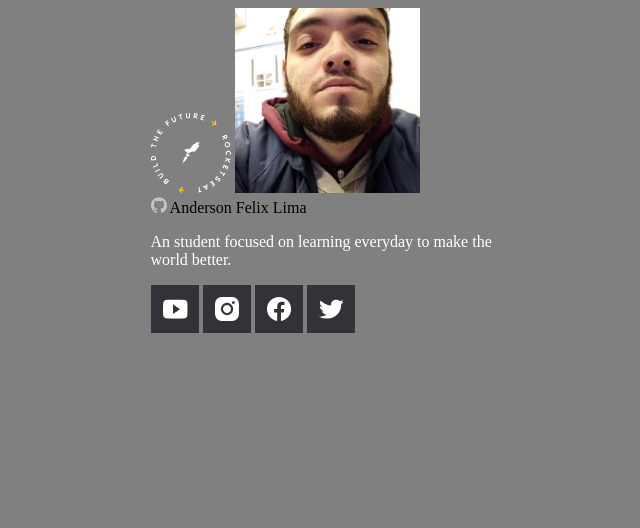
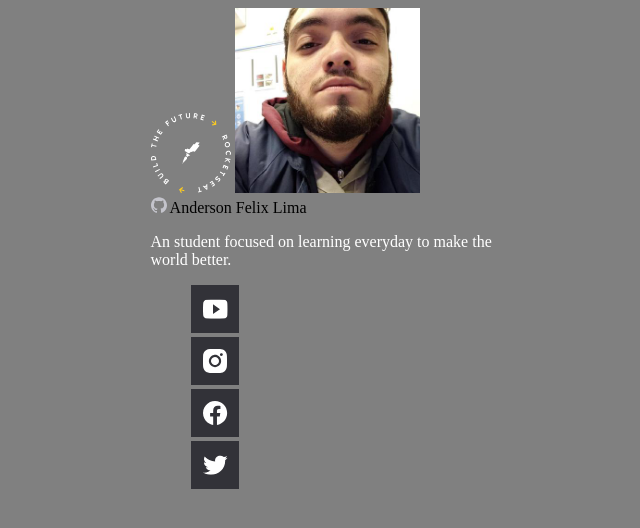
Before and after one commit to andersonfelix013/teste-nlw, a plain HTML site: page index.html in a window 1280 px wide. Shown: the whole page, without its empty margins (302-942 px from the left). Drawn offline with Linux system fonts and the light colour scheme.

Commit message:
Creating lists to organize the social media links

```diff
--- a/index.html
+++ b/index.html
@@ -19,18 +19,35 @@
             </div>
             <!-- Link com logo do github e o nome -->
             <a href="https://github.com/andersonfelix013" target="_blank" >
-                <img src="img/github 2.svg" alt="Logo github">
-                Anderson Felix Lima
+                <img src="img/github 2.svg" alt="Logo github"> Anderson Felix Lima
             </a>
 
             <p>An student focused on learning everyday to make the world better.</p>
             <!-- Logo das redes sociais com links posteriormente para cada uma delas-->
-            <div class="social">
-                <img src="img/youtube.svg" alt="Logo youtube">
-                <img src="img/instagram.svg" alt="Logo instagram">
-                <img src="img/meta.svg" alt="Logo meta">
-                <img src="img/twitter.svg" alt="Logo twitter">
-            </div>
+
+            <ul>
+                <li>
+                    <a href="https://github.com/andersonfelix013">
+                    <img src="img/youtube.svg" alt="Logo youtube">
+                </a>
+                </li>
+                <li>
+                    <a href="https://github.com/andersonfelix013">
+                    <img src="img/instagram.svg" alt="Logo instagram">
+                </a>
+                </li>
+                <li>
+                    <a href="https://github.com/andersonfelix013">
+                    <img src="img/meta.svg" alt="Logo meta">
+                </a>
+                </li>
+                <li>
+                    <a href="https://github.com/andersonfelix013">
+                        <img src="img/twitter.svg" alt="Logo twitter">
+                </a>
+                </li>
+            </ul>
+
         </div>
 
 
--- a/style.css
+++ b/style.css
@@ -41,3 +41,7 @@ main{
     height: 812px;
     background-color: black;
 }
+
+ul{
+    list-style: none;
+}
```
